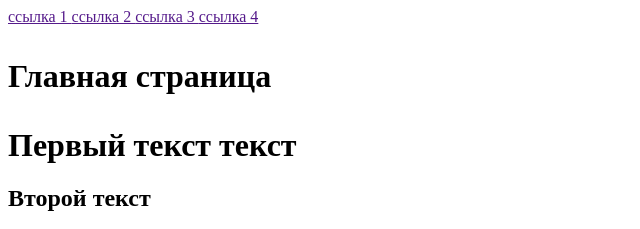
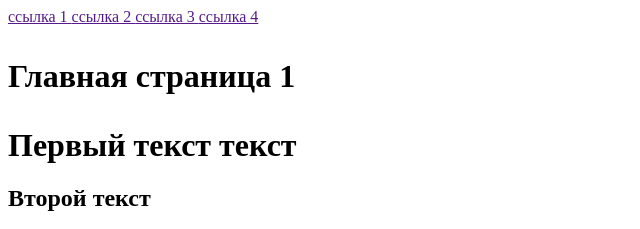
Before and after one commit to astdosha/Web1, a plain HTML site: page index.html in a window 1280 px wide. Shown: the top 229 px of the page, 0-640 px from the left. Drawn offline with Linux system fonts and the light colour scheme.

Commit message:
исправила h1

```diff
--- a/index.html
+++ b/index.html
@@ -16,7 +16,7 @@
     </nav>
     <header>
         <h1>
-            <p> Главная страница </p>
+            <p> Главная страница 1 </p>
         </h1>
     </header>
     <main>
```
